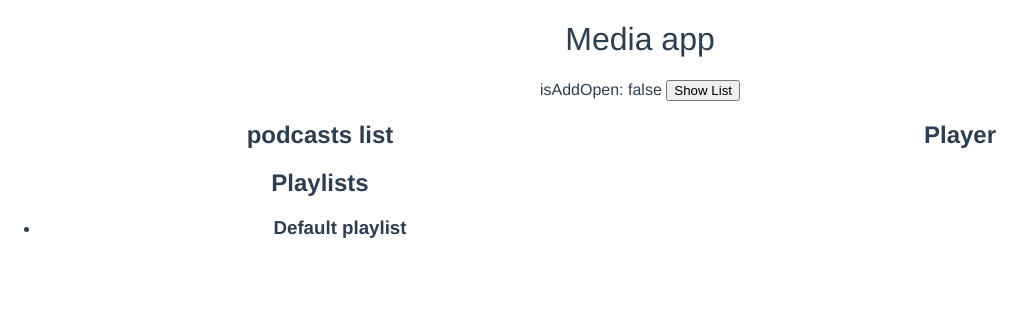
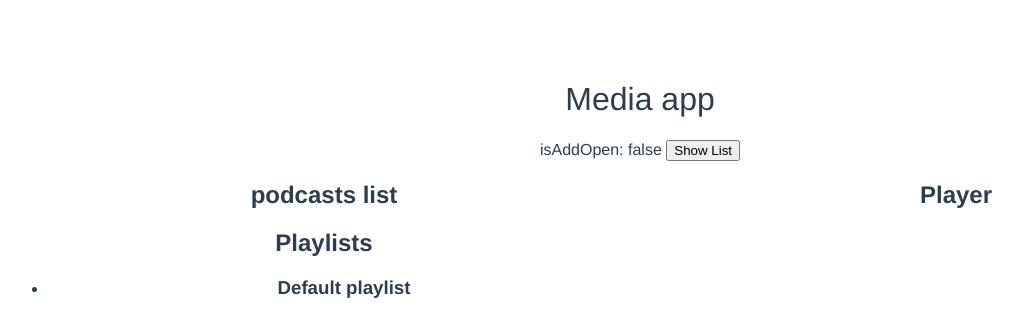
Before and after one commit to jibeetz/media-webapp, a Vue app: page / in a window 1280 px wide. Shown: the top 336 px of the page, without its empty margins (0-1035 px from the left). Built offline with nearby package versions, Linux system fonts and the light colour scheme.

Commit message:
Add scss support

```diff
--- a/package.json
+++ b/package.json
@@ -17,6 +17,8 @@
     "@vue/cli-plugin-eslint": "^3.0.0-beta.15",
     "@vue/cli-plugin-pwa": "^3.0.0-rc.3",
     "@vue/cli-service": "^3.0.0-beta.15",
+    "node-sass": "^4.9.0",
+    "sass-loader": "^7.0.1",
     "vue-template-compiler": "^2.5.16"
   },
   "eslintConfig": {
--- a/src/App.vue
+++ b/src/App.vue
@@ -5,27 +5,27 @@
 </template>
 
 <script>
-
 import Podcast from '@/components/Podcast'
 
 export default {
   name: 'app',
   components: {
-		Podcast
-	}
+    Podcast
+  }
 }
 </script>
 
-<style>
-body{
-  margin: 0;
-}
-
+<style lang="scss">
 #app {
   font-family: 'Avenir', Helvetica, Arial, sans-serif;
   -webkit-font-smoothing: antialiased;
   -moz-osx-font-smoothing: grayscale;
   text-align: center;
   color: #2c3e50;
+  margin-top: 60px;
+
+  &.dede{
+    color: red
+  }
 }
 </style>
--- a/vue.config.js
+++ /dev/null
@@ -1,3 +0,0 @@
-module.exports = {
-  runtimeCompiler: true
-}
```
Also changed, not shown: src/main.js (+2 -6 lines), 1 other file (tests, documents, lock files or other folders).
